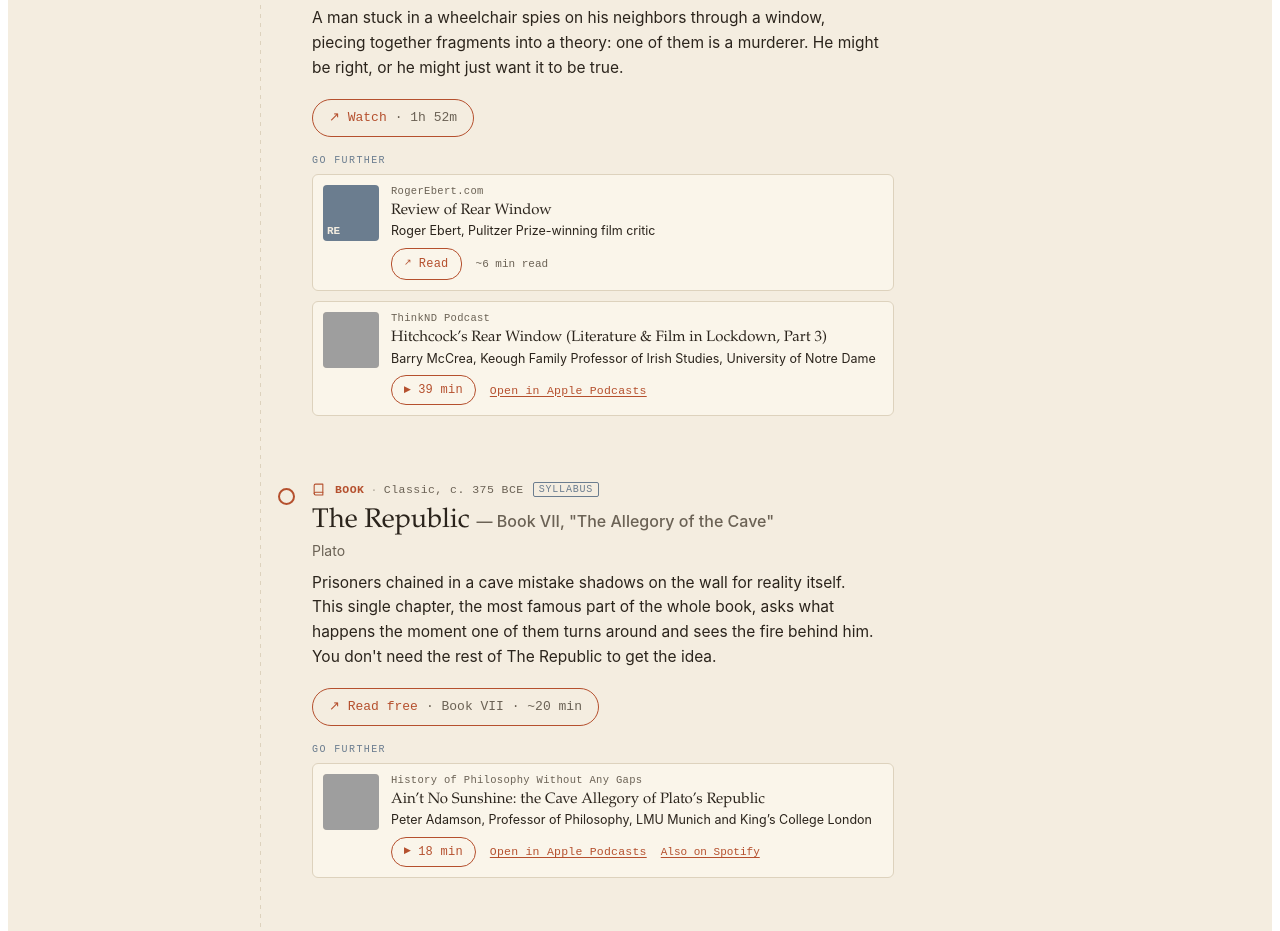
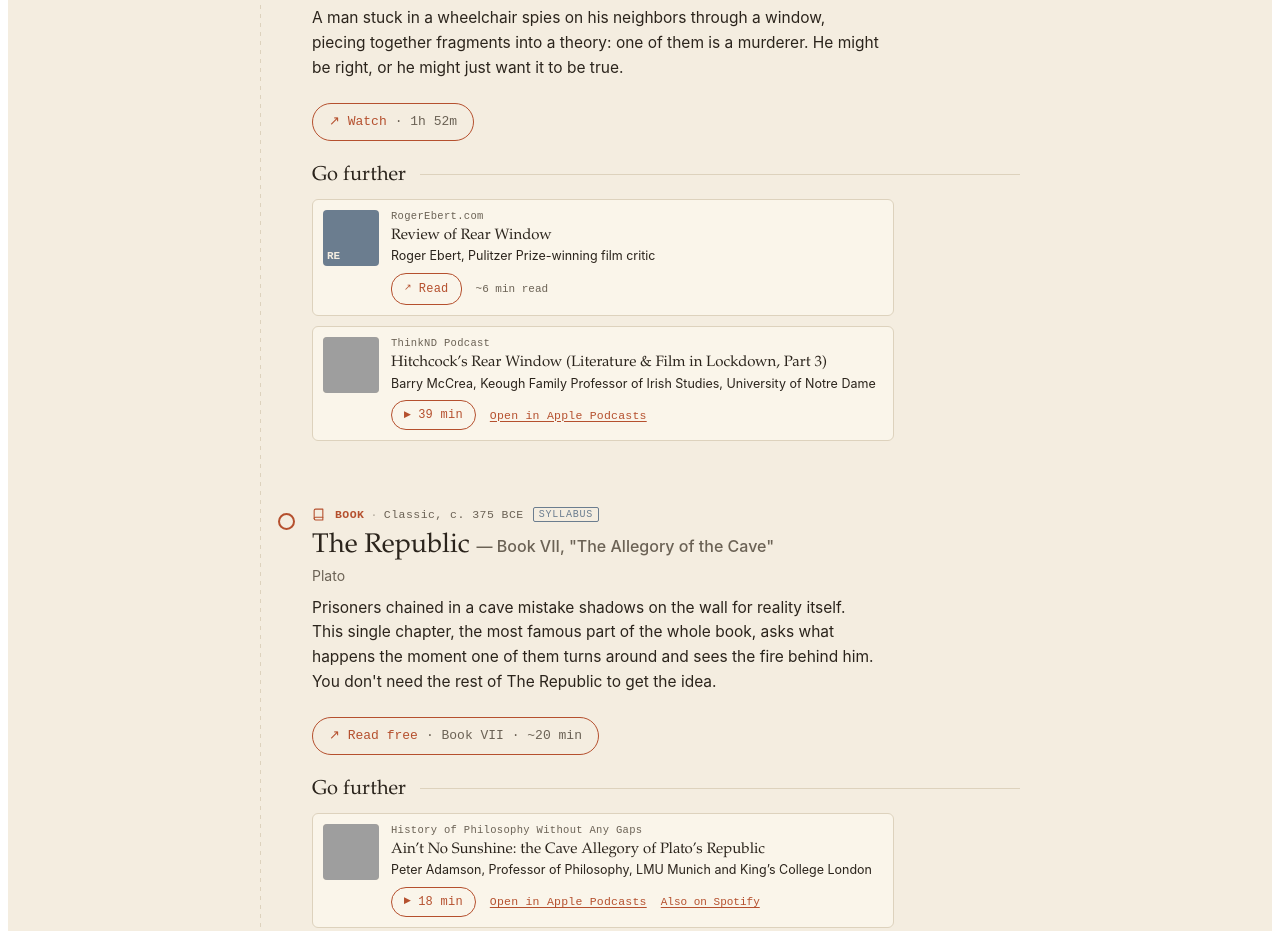
Before and after one commit to allisonbowden/lyceum, a plain HTML site: page 01.html in a window 1280 px wide. Shown: the part 1442-2373 px from the top of the page. Drawn offline with Linux system fonts and the light colour scheme; grey boxes are pictures that could not be loaded.

Commit message:
Go further: larger serif section heading with hairline rule
Co-Authored-By: Claude Sonnet 5.5 <noreply@anthropic.com>

```diff
--- a/01.html
+++ b/01.html
@@ -557,15 +557,19 @@
     display: block;
   }
 
-  .zone { margin-top: 18px; }
+  .zone { margin-top: 22px; }
   .zone-label {
-    font-family: var(--mono);
-    font-size: 10px;
-    letter-spacing: 0.14em;
-    text-transform: uppercase;
-    color: var(--dusk);
-    margin: 0 0 8px;
+    display: flex;
+    align-items: center;
+    gap: 14px;
+    font-family: var(--serif);
+    font-size: 20px;
+    font-weight: 500;
+    line-height: 1.2;
+    color: var(--text);
+    margin: 0 0 12px;
   }
+  .zone-label::after { content: ""; flex: 1; border-top: 1px solid var(--line); }
   .zone .link-line { margin-bottom: 6px; }
   .take-btns { display: flex; flex-wrap: wrap; gap: 8px; margin: 2px 0 8px; }
   .take-btn { display: inline-flex; align-items: center; gap: 8px; min-height: 38px; box-sizing: border-box; padding: 0 16px; border: 1px solid var(--accent); border-radius: 22px; color: var(--accent); font-family: var(--mono); font-size: 13px; line-height: 1.2; text-decoration: none; background: transparent; }
```
Also changed, not shown: 02.html (+11 -7 lines), 03.html (+11 -7 lines), 04.html (+11 -7 lines), 05.html (+11 -7 lines), 06.html (+11 -7 lines), 07.html (+11 -7 lines).
